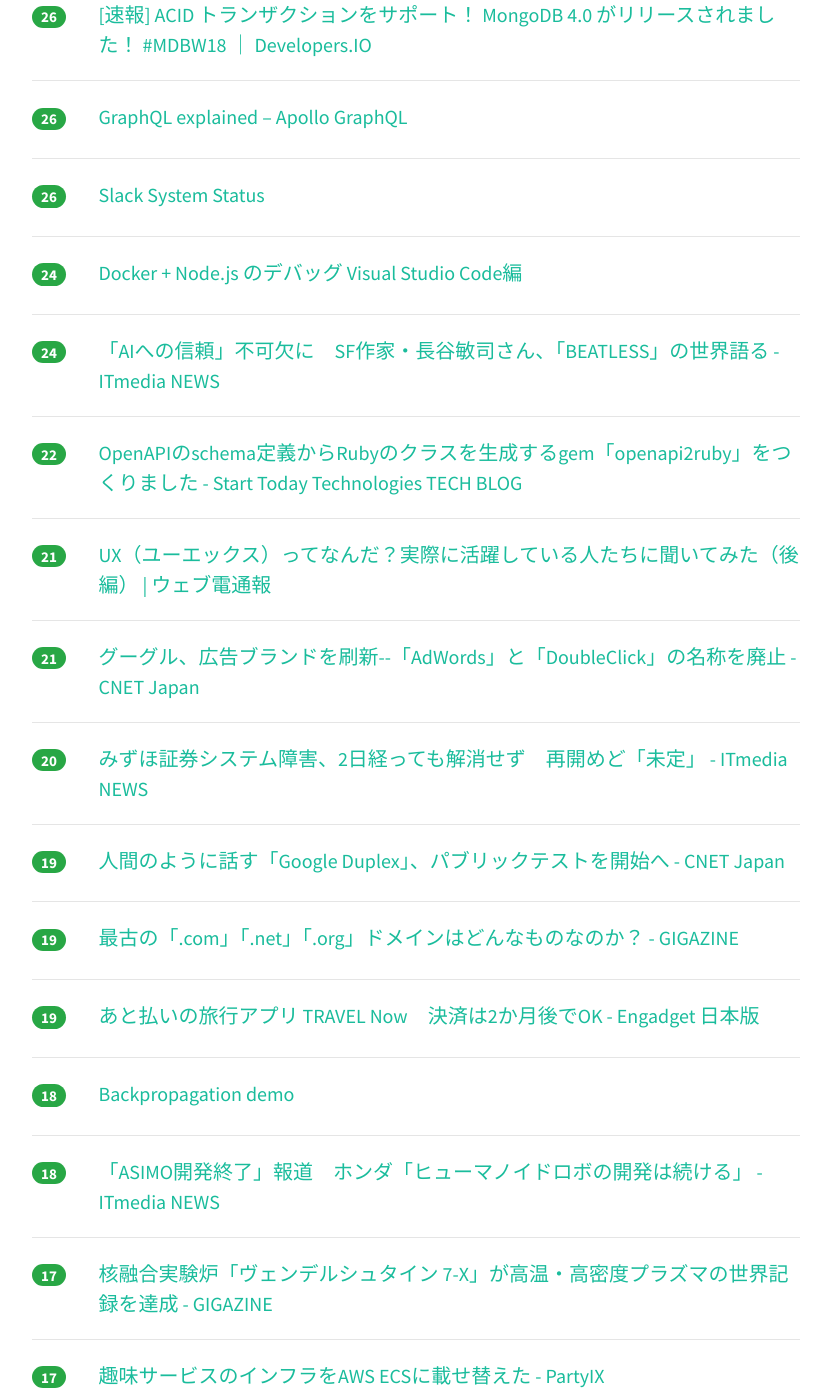
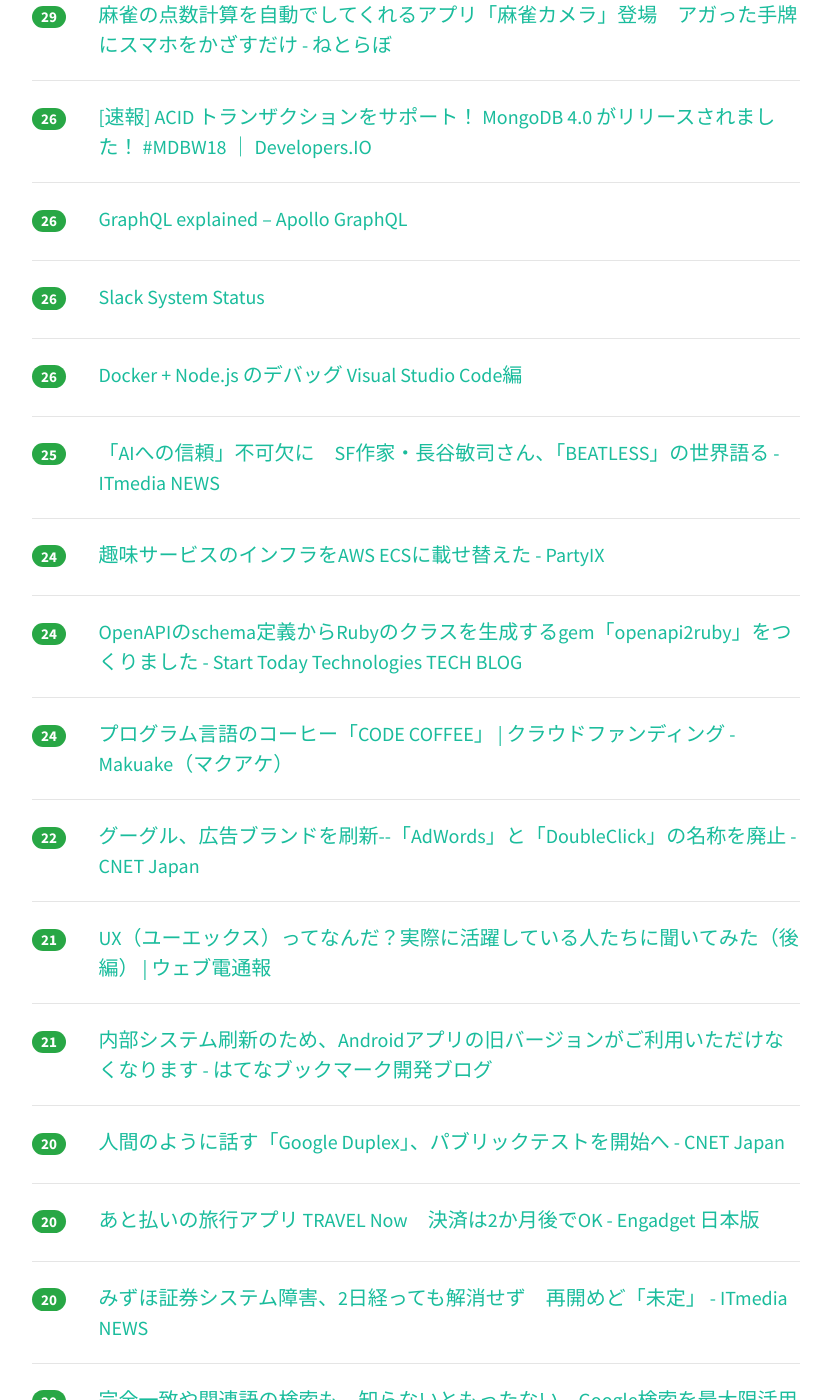
Before and after one commit to yatta47/hatena-matome-site, a Jekyll site: the page built from _posts/2018-06-28-hatena.md, in a window 1280 px wide and 1400 px high, scrolled down 2289 px. Shown: the whole window, without its empty margins (224-1053 px from the left). Built offline with Jekyll 4.4.1, drawn with Linux system fonts in a browser that asks for light colours; nearby versions of some CDN libraries; some of the changed text lies outside the part shown.

Commit message:
Updated 2018-06-28

```diff
--- a/_posts/2018-06-28-hatena.md
+++ b/_posts/2018-06-28-hatena.md
@@ -1,39 +1,44 @@
 ---
 layout: post
 title:  "2018-06-28 はてぶIT"
-date:   2018-06-28 15:02:23
+date:   2018-06-28 16:03:21
 tags: [it-hotentry]
 ---
-62 件のデータあり
+63 件のデータあり
 
 <hr><div class="row">
-<div class="col-1"><span class="badge badge-pill badge-success h2">310</span></div>
+<div class="col-1"><span class="badge badge-pill badge-success h2">356</span></div>
 <div class="col-11"><a href='https://www.watto.nagoya/entry/2018/06/28/003000' target='_blank'>Excelで絶対参照を使って九九の表を作れと言われたら - しいたげられたしいたけ</a></div>
 </div>
 <hr>
 <div class="row">
-<div class="col-1"><span class="badge badge-pill badge-success h2">122</span></div>
+<div class="col-1"><span class="badge badge-pill badge-success h2">139</span></div>
 <div class="col-11"><a href='http://blog.cybozu.io/entry/2018/06/28/080000' target='_blank'>ファイルシステムサイズの拡張時にデータベースアクセスがスローダウンする問題の解決 - Cybozu Inside Out | サイボウズエンジニアのブログ</a></div>
 </div>
 <hr>
 <div class="row">
-<div class="col-1"><span class="badge badge-pill badge-success h2">116</span></div>
+<div class="col-1"><span class="badge badge-pill badge-success h2">127</span></div>
 <div class="col-11"><a href='https://coliss.com/articles/build-websites/operation/css/high-quality-web-icons-boxicons.html' target='_blank'>こいつ動くぞ！商用利用無料、シンプルにデザインされたフォントもSVGも揃ったフリーのアイコン素材 -Box Icons | コリス</a></div>
 </div>
 <hr>
 <div class="row">
-<div class="col-1"><span class="badge badge-pill badge-success h2">107</span></div>
+<div class="col-1"><span class="badge badge-pill badge-success h2">124</span></div>
 <div class="col-11"><a href='https://gfx.hatenablog.com/entry/2018/06/28/100103' target='_blank'>DX: Developer Experience （開発体験）は重要だ - Islands in the byte stream</a></div>
 </div>
 <hr>
 <div class="row">
-<div class="col-1"><span class="badge badge-pill badge-success h2">89</span></div>
-<div class="col-11"><a href='https://av.watch.impress.co.jp/docs/news/1129733.html' target='_blank'>約1.5万円でLDAC対応の超小型プレーヤー「M0」。Bluetooth送受信やUSB入出力も - AV Watch</a></div>
+<div class="col-1"><span class="badge badge-pill badge-success h2">95</span></div>
+<div class="col-11"><a href='https://geek-out.jp/column/entry/2018/06/28/110000' target='_blank'>フルタイムのコミッターとして企業に属しながらオープンソースのプログラミング言語を開発するということ - GeekOut</a></div>
 </div>
 <hr>
 <div class="row">
-<div class="col-1"><span class="badge badge-pill badge-success h2">82</span></div>
-<div class="col-11"><a href='https://geek-out.jp/column/entry/2018/06/28/110000' target='_blank'>フルタイムのコミッターとして企業に属しながらオープンソースのプログラミング言語を開発するということ - GeekOut</a></div>
+<div class="col-1"><span class="badge badge-pill badge-success h2">94</span></div>
+<div class="col-11"><a href='https://japan.cnet.com/article/35121533/' target='_blank'>「ニコニコ動画」は新体制で本当に変わるのか--栗田代表に独占インタビュー - CNET Japan</a></div>
+</div>
+<hr>
+<div class="row">
+<div class="col-1"><span class="badge badge-pill badge-success h2">91</span></div>
+<div class="col-11"><a href='https://av.watch.impress.co.jp/docs/news/1129733.html' target='_blank'>約1.5万円でLDAC対応の超小型プレーヤー「M0」。Bluetooth送受信やUSB入出力も - AV Watch</a></div>
 </div>
 <hr>
 <div class="row">
@@ -42,43 +47,48 @@ tags: [it-hotentry]
 </div>
 <hr>
 <div class="row">
-<div class="col-1"><span class="badge badge-pill badge-success h2">79</span></div>
-<div class="col-11"><a href='https://japan.cnet.com/article/35121533/' target='_blank'>「ニコニコ動画」は新体制で本当に変わるのか--栗田代表に独占インタビュー - CNET Japan</a></div>
-</div>
-<hr>
-<div class="row">
-<div class="col-1"><span class="badge badge-pill badge-success h2">69</span></div>
+<div class="col-1"><span class="badge badge-pill badge-success h2">76</span></div>
 <div class="col-11"><a href='https://travel.app/' target='_blank'>TRAVEL Now（トラベルナウ）｜思い立ったら すぐトラベル</a></div>
 </div>
 <hr>
 <div class="row">
-<div class="col-1"><span class="badge badge-pill badge-success h2">66</span></div>
+<div class="col-1"><span class="badge badge-pill badge-success h2">75</span></div>
 <div class="col-11"><a href='http://techblog.lclco.com/entry/2018/06/28/080000' target='_blank'>E2EテストをPhantomJSから、Puppeteer + Headless Chromeへ移行しました - LCL Engineers' Blog</a></div>
 </div>
 <hr>
 <div class="row">
-<div class="col-1"><span class="badge badge-pill badge-success h2">58</span></div>
+<div class="col-1"><span class="badge badge-pill badge-success h2">64</span></div>
+<div class="col-11"><a href='http://tech.mercari.com/entry/2018/06/28/100000' target='_blank'>数百GBのデータをMySQLからBigQueryへ同期する - Mercari Engineering Blog</a></div>
+</div>
+<hr>
+<div class="row">
+<div class="col-1"><span class="badge badge-pill badge-success h2">63</span></div>
 <div class="col-11"><a href='https://japanese.engadget.com/2018/06/27/asimo/' target='_blank'>ホンダ、ヒト型ロボット「ASIMO」開発終了との報。技術は転けないバイクや介護支援外骨格などに応用へ - Engadget 日本版</a></div>
 </div>
 <hr>
 <div class="row">
-<div class="col-1"><span class="badge badge-pill badge-success h2">55</span></div>
-<div class="col-11"><a href='http://tech.mercari.com/entry/2018/06/28/100000' target='_blank'>数百GBのデータをMySQLからBigQueryへ同期する - Mercari Engineering Blog</a></div>
-</div>
-<hr>
-<div class="row">
-<div class="col-1"><span class="badge badge-pill badge-success h2">47</span></div>
+<div class="col-1"><span class="badge badge-pill badge-success h2">49</span></div>
 <div class="col-11"><a href='https://www.fukulow.info/ipadblog-matome/' target='_blank'>【図解】10.5インチiPad Proだけでブログを更新する全過程まとめ。 | DRESS CODE.（ドレスコード） -メンズファッションブログ-</a></div>
 </div>
 <hr>
 <div class="row">
-<div class="col-1"><span class="badge badge-pill badge-success h2">38</span></div>
+<div class="col-1"><span class="badge badge-pill badge-success h2">46</span></div>
 <div class="col-11"><a href='https://wirelesswire.jp/2018/06/65757/' target='_blank'>最強のプログラミング勉強法が写経である理由 - WirelessWire News（ワイヤレスワイヤーニュース）</a></div>
 </div>
 <hr>
 <div class="row">
+<div class="col-1"><span class="badge badge-pill badge-success h2">38</span></div>
+<div class="col-11"><a href='https://qiita.com/Yatima/items/cb1962fb09f827957981' target='_blank'>「Firebaseの脆弱性で1億件超漏洩」の真相とは？ #Firebase #FJUG</a></div>
+</div>
+<hr>
+<div class="row">
 <div class="col-1"><span class="badge badge-pill badge-success h2">37</span></div>
-<div class="col-11"><a href='https://qiita.com/Yatima/items/cb1962fb09f827957981' target='_blank'>「Firebaseの脆弱性で1億件超漏洩」の真相とは？ #Firebase #FJUG</a></div>
+<div class="col-11"><a href='https://blog.kibe.la/entry/2018/06/28/114716' target='_blank'>採用やってます！（We're Hiring!） - Kibela Blog</a></div>
+</div>
+<hr>
+<div class="row">
+<div class="col-1"><span class="badge badge-pill badge-success h2">35</span></div>
+<div class="col-11"><a href='http://www.itmedia.co.jp/news/articles/1806/28/news082.html' target='_blank'>「ASIMO開発終了」報道　ホンダ「ヒューマノイドロボの開発は続ける」 - ITmedia NEWS</a></div>
 </div>
 <hr>
 <div class="row">
@@ -92,18 +102,13 @@ tags: [it-hotentry]
 </div>
 <hr>
 <div class="row">
-<div class="col-1"><span class="badge badge-pill badge-success h2">28</span></div>
-<div class="col-11"><a href='http://nlab.itmedia.co.jp/nl/articles/1806/27/news131.html' target='_blank'>麻雀の点数計算を自動でしてくれるアプリ「麻雀カメラ」登場　アガった手牌にスマホをかざすだけ - ねとらぼ</a></div>
-</div>
-<hr>
-<div class="row">
-<div class="col-1"><span class="badge badge-pill badge-success h2">28</span></div>
+<div class="col-1"><span class="badge badge-pill badge-success h2">32</span></div>
 <div class="col-11"><a href='https://yandod.github.io/blog/2018/06/28/programming/' target='_blank'>ディスる前に知っておくべき「プログラミング教育」のこと - Yusuke Ando a.k.a yando</a></div>
 </div>
 <hr>
 <div class="row">
-<div class="col-1"><span class="badge badge-pill badge-success h2">28</span></div>
-<div class="col-11"><a href='https://blog.kibe.la/entry/2018/06/28/114716' target='_blank'>採用やってます！（We're Hiring!） - Kibela Blog</a></div>
+<div class="col-1"><span class="badge badge-pill badge-success h2">29</span></div>
+<div class="col-11"><a href='http://nlab.itmedia.co.jp/nl/articles/1806/27/news131.html' target='_blank'>麻雀の点数計算を自動でしてくれるアプリ「麻雀カメラ」登場　アガった手牌にスマホをかざすだけ - ねとらぼ</a></div>
 </div>
 <hr>
 <div class="row">
@@ -122,18 +127,33 @@ tags: [it-hotentry]
 </div>
 <hr>
 <div class="row">
-<div class="col-1"><span class="badge badge-pill badge-success h2">24</span></div>
+<div class="col-1"><span class="badge badge-pill badge-success h2">26</span></div>
 <div class="col-11"><a href='https://qiita.com/tailix/items/fe3804e7a58978741d56' target='_blank'>Docker + Node.js のデバッグ Visual Studio Code編</a></div>
 </div>
 <hr>
 <div class="row">
-<div class="col-1"><span class="badge badge-pill badge-success h2">24</span></div>
+<div class="col-1"><span class="badge badge-pill badge-success h2">25</span></div>
 <div class="col-11"><a href='http://www.itmedia.co.jp/news/articles/1806/28/news025.html' target='_blank'>「AIへの信頼」不可欠に　SF作家・長谷敏司さん、「BEATLESS」の世界語る - ITmedia NEWS</a></div>
 </div>
 <hr>
 <div class="row">
+<div class="col-1"><span class="badge badge-pill badge-success h2">24</span></div>
+<div class="col-11"><a href='https://h3poteto.hatenablog.com/entry/2018/06/25/010000' target='_blank'>趣味サービスのインフラをAWS ECSに載せ替えた - PartyIX</a></div>
+</div>
+<hr>
+<div class="row">
+<div class="col-1"><span class="badge badge-pill badge-success h2">24</span></div>
+<div class="col-11"><a href='https://tech.starttoday-tech.com/entry/openapi2ruby' target='_blank'>OpenAPIのschema定義からRubyのクラスを生成するgem「openapi2ruby」をつくりました - Start Today Technologies TECH BLOG</a></div>
+</div>
+<hr>
+<div class="row">
+<div class="col-1"><span class="badge badge-pill badge-success h2">24</span></div>
+<div class="col-11"><a href='https://www.makuake.com/project/code-coffee/' target='_blank'>プログラム言語のコーヒー「CODE COFFEE」 | クラウドファンディング - Makuake（マクアケ）</a></div>
+</div>
+<hr>
+<div class="row">
 <div class="col-1"><span class="badge badge-pill badge-success h2">22</span></div>
-<div class="col-11"><a href='https://tech.starttoday-tech.com/entry/openapi2ruby' target='_blank'>OpenAPIのschema定義からRubyのクラスを生成するgem「openapi2ruby」をつくりました - Start Today Technologies TECH BLOG</a></div>
+<div class="col-11"><a href='https://japan.cnet.com/article/35121579/' target='_blank'>グーグル、広告ブランドを刷新--「AdWords」と「DoubleClick」の名称を廃止 - CNET Japan</a></div>
 </div>
 <hr>
 <div class="row">
@@ -143,7 +163,17 @@ tags: [it-hotentry]
 <hr>
 <div class="row">
 <div class="col-1"><span class="badge badge-pill badge-success h2">21</span></div>
-<div class="col-11"><a href='https://japan.cnet.com/article/35121579/' target='_blank'>グーグル、広告ブランドを刷新--「AdWords」と「DoubleClick」の名称を廃止 - CNET Japan</a></div>
+<div class="col-11"><a href='http://bookmark.hatenastaff.com/entry/2018/06/28/124851' target='_blank'>内部システム刷新のため、Androidアプリの旧バージョンがご利用いただけなくなります - はてなブックマーク開発ブログ</a></div>
+</div>
+<hr>
+<div class="row">
+<div class="col-1"><span class="badge badge-pill badge-success h2">20</span></div>
+<div class="col-11"><a href='https://japan.cnet.com/article/35121577/' target='_blank'>人間のように話す「Google Duplex」、パブリックテストを開始へ - CNET Japan</a></div>
+</div>
+<hr>
+<div class="row">
+<div class="col-1"><span class="badge badge-pill badge-success h2">20</span></div>
+<div class="col-11"><a href='https://japanese.engadget.com/2018/06/27/travel-now-2-ok/' target='_blank'>あと払いの旅行アプリ TRAVEL Now　決済は2か月後でOK - Engadget 日本版</a></div>
 </div>
 <hr>
 <div class="row">
@@ -152,8 +182,13 @@ tags: [it-hotentry]
 </div>
 <hr>
 <div class="row">
-<div class="col-1"><span class="badge badge-pill badge-success h2">19</span></div>
-<div class="col-11"><a href='https://japan.cnet.com/article/35121577/' target='_blank'>人間のように話す「Google Duplex」、パブリックテストを開始へ - CNET Japan</a></div>
+<div class="col-1"><span class="badge badge-pill badge-success h2">20</span></div>
+<div class="col-11"><a href='https://www.lifehacker.jp/2018/06/the-tiny-essential-google-tricks-for-way-better-search.html' target='_blank'>完全一致や関連語の検索も。知らないともったない、Google検索を最大限活用する9つのテクニック | ライフハッカー［日本版］</a></div>
+</div>
+<hr>
+<div class="row">
+<div class="col-1"><span class="badge badge-pill badge-success h2">20</span></div>
+<div class="col-11"><a href='https://jp.techcrunch.com/2018/06/28/2018-06-27-this-clever-case-pops-open-to-protect-your-phone-when-you-drop-it/' target='_blank'>この賢いケースは落としたときに開いてスマホを守る | TechCrunch Japan</a></div>
 </div>
 <hr>
 <div class="row">
@@ -163,17 +198,12 @@ tags: [it-hotentry]
 <hr>
 <div class="row">
 <div class="col-1"><span class="badge badge-pill badge-success h2">19</span></div>
-<div class="col-11"><a href='https://japanese.engadget.com/2018/06/27/travel-now-2-ok/' target='_blank'>あと払いの旅行アプリ TRAVEL Now　決済は2か月後でOK - Engadget 日本版</a></div>
+<div class="col-11"><a href='https://kubernetes.io/blog/2018/06/27/kubernetes-1.11-release-announcement/' target='_blank'>Kubernetes 1.11: In-Cluster Load Balancing and CoreDNS Plugin Graduate to General Availability - Kubernetes</a></div>
 </div>
 <hr>
 <div class="row">
 <div class="col-1"><span class="badge badge-pill badge-success h2">18</span></div>
 <div class="col-11"><a href='https://google-developers.appspot.com/machine-learning/crash-course/backprop-scroll/' target='_blank'>Backpropagation demo</a></div>
-</div>
-<hr>
-<div class="row">
-<div class="col-1"><span class="badge badge-pill badge-success h2">18</span></div>
-<div class="col-11"><a href='http://www.itmedia.co.jp/news/articles/1806/28/news082.html' target='_blank'>「ASIMO開発終了」報道　ホンダ「ヒューマノイドロボの開発は続ける」 - ITmedia NEWS</a></div>
 </div>
 <hr>
 <div class="row">
@@ -183,37 +213,12 @@ tags: [it-hotentry]
 <hr>
 <div class="row">
 <div class="col-1"><span class="badge badge-pill badge-success h2">17</span></div>
-<div class="col-11"><a href='https://h3poteto.hatenablog.com/entry/2018/06/25/010000' target='_blank'>趣味サービスのインフラをAWS ECSに載せ替えた - PartyIX</a></div>
-</div>
-<hr>
-<div class="row">
-<div class="col-1"><span class="badge badge-pill badge-success h2">17</span></div>
-<div class="col-11"><a href='https://www.lifehacker.jp/2018/06/the-tiny-essential-google-tricks-for-way-better-search.html' target='_blank'>完全一致や関連語の検索も。知らないともったない、Google検索を最大限活用する9つのテクニック | ライフハッカー［日本版］</a></div>
-</div>
-<hr>
-<div class="row">
-<div class="col-1"><span class="badge badge-pill badge-success h2">17</span></div>
-<div class="col-11"><a href='http://bookmark.hatenastaff.com/entry/2018/06/28/124851' target='_blank'>内部システム刷新のため、Androidアプリの旧バージョンがご利用いただけなくなります - はてなブックマーク開発ブログ</a></div>
-</div>
-<hr>
-<div class="row">
-<div class="col-1"><span class="badge badge-pill badge-success h2">16</span></div>
 <div class="col-11"><a href='https://cloudplatform-jp.googleblog.com/2018/06/Behind-the-scenes-with-the-Dragon-Ball-Legends-GCP-backend.html' target='_blank'>Google Cloud Platform Japan 公式ブログ: 『ドラゴンボール レジェンズ』の舞台裏を支える Google Cloud</a></div>
 </div>
 <hr>
 <div class="row">
 <div class="col-1"><span class="badge badge-pill badge-success h2">15</span></div>
 <div class="col-11"><a href='https://togetter.com/li/1241327' target='_blank'>ＡＩが人間を支配するという話に疑問がありすぎて妄想してみた - Togetter</a></div>
-</div>
-<hr>
-<div class="row">
-<div class="col-1"><span class="badge badge-pill badge-success h2">15</span></div>
-<div class="col-11"><a href='https://kubernetes.io/blog/2018/06/27/kubernetes-1.11-release-announcement/' target='_blank'>Kubernetes 1.11: In-Cluster Load Balancing and CoreDNS Plugin Graduate to General Availability - Kubernetes</a></div>
-</div>
-<hr>
-<div class="row">
-<div class="col-1"><span class="badge badge-pill badge-success h2">15</span></div>
-<div class="col-11"><a href='https://jp.techcrunch.com/2018/06/28/2018-06-27-this-clever-case-pops-open-to-protect-your-phone-when-you-drop-it/' target='_blank'>この賢いケースは落としたときに開いてスマホを守る | TechCrunch Japan</a></div>
 </div>
 <hr>
 <div class="row">
@@ -232,8 +237,18 @@ tags: [it-hotentry]
 </div>
 <hr>
 <div class="row">
+<div class="col-1"><span class="badge badge-pill badge-success h2">14</span></div>
+<div class="col-11"><a href='https://www.nikkei.com/article/DGXMZO32334040Y8A620C1EAF000/' target='_blank'>ホンダ、アシモの開発取りやめ　実用型にシフト　　：日本経済新聞</a></div>
+</div>
+<hr>
+<div class="row">
 <div class="col-1"><span class="badge badge-pill badge-success h2">13</span></div>
-<div class="col-11"><a href='https://www.makuake.com/project/code-coffee/' target='_blank'>プログラム言語のコーヒー「CODE COFFEE」 | クラウドファンディング - Makuake（マクアケ）</a></div>
+<div class="col-11"><a href='https://kimafuro.jp/2018/06/28/archives/857' target='_blank'>AI投資信託を始める　ウェルスナビを申し込んでみた</a></div>
+</div>
+<hr>
+<div class="row">
+<div class="col-1"><span class="badge badge-pill badge-success h2">13</span></div>
+<div class="col-11"><a href='http://www.itmedia.co.jp/news/articles/1806/28/news068.html' target='_blank'>「Googleアシスタント」による電話予約代行「Duplex」のテストを今夏開始へ - ITmedia NEWS</a></div>
 </div>
 <hr>
 <div class="row">
@@ -243,26 +258,11 @@ tags: [it-hotentry]
 <hr>
 <div class="row">
 <div class="col-1"><span class="badge badge-pill badge-success h2">12</span></div>
-<div class="col-11"><a href='http://www.itmedia.co.jp/news/articles/1806/28/news068.html' target='_blank'>「Googleアシスタント」による電話予約代行「Duplex」のテストを今夏開始へ - ITmedia NEWS</a></div>
+<div class="col-11"><a href='http://kamomako.hatenablog.jp/entry/youkai-watch-world' target='_blank'>妖怪ウォッチワールド・リセマラ確率検証・初心者おすすめ攻略情報まとめ・GPS信号が見つかりません - 【暮らしを豊かに:Smart Life Net】</a></div>
 </div>
 <hr>
 <div class="row">
 <div class="col-1"><span class="badge badge-pill badge-success h2">12</span></div>
-<div class="col-11"><a href='https://www.nikkei.com/article/DGXMZO32334040Y8A620C1EAF000/' target='_blank'>ホンダ、アシモの開発取りやめ　実用型にシフト　　：日本経済新聞</a></div>
-</div>
-<hr>
-<div class="row">
-<div class="col-1"><span class="badge badge-pill badge-success h2">11</span></div>
-<div class="col-11"><a href='http://kamomako.hatenablog.jp/entry/youkai-watch-world' target='_blank'>妖怪ウォッチワールド・リセマラ確率検証・初心者おすすめ攻略情報まとめ・GPS信号が見つかりません - 【暮らしを豊かに:Smart Life Net】</a></div>
-</div>
-<hr>
-<div class="row">
-<div class="col-1"><span class="badge badge-pill badge-success h2">11</span></div>
-<div class="col-11"><a href='https://kimafuro.jp/2018/06/28/archives/857' target='_blank'>AI投資信託を始める　ウェルスナビを申し込んでみた</a></div>
-</div>
-<hr>
-<div class="row">
-<div class="col-1"><span class="badge badge-pill badge-success h2">11</span></div>
 <div class="col-11"><a href='https://internet.watch.impress.co.jp/docs/yajiuma/1129946.html' target='_blank'>iPhoneをかざすだけで麻雀の点数計算ができるアプリ配信開始、「アカギ」とのコラボも【やじうまWatch】 - INTERNET Watch</a></div>
 </div>
 <hr>
@@ -277,13 +277,18 @@ tags: [it-hotentry]
 </div>
 <hr>
 <div class="row">
+<div class="col-1"><span class="badge badge-pill badge-success h2">9</span></div>
+<div class="col-11"><a href='http://www.itmedia.co.jp/news/articles/1806/28/news074.html' target='_blank'>Google、広告サービスの「AdWords」や「DoubleClick」を改称し再編成 - ITmedia NEWS</a></div>
+</div>
+<hr>
+<div class="row">
 <div class="col-1"><span class="badge badge-pill badge-success h2">8</span></div>
 <div class="col-11"><a href='https://www.kenkokarate.com/entry/2018/06/28/055934' target='_blank'>【HTTPSにしてPV激減】グーグルさんにメールで質問しています⁉︎ - 空手ヲタと人間は共存できる　</a></div>
 </div>
 <hr>
 <div class="row">
-<div class="col-1"><span class="badge badge-pill badge-success h2">8</span></div>
-<div class="col-11"><a href='http://www.itmedia.co.jp/news/articles/1806/28/news074.html' target='_blank'>Google、広告サービスの「AdWords」や「DoubleClick」を改称し再編成 - ITmedia NEWS</a></div>
+<div class="col-1"><span class="badge badge-pill badge-success h2">7</span></div>
+<div class="col-11"><a href='https://jp.techcrunch.com/2018/06/27/2018-06-26-google-is-testing-a-new-image-search-on-desktop-that-looks-more-like-pinterest/' target='_blank'>Googleがデスクトップの新しい画像検索をテスト中、検索結果がPinterestに似てるだけ? | TechCrunch Japan</a></div>
 </div>
 <hr>
 <div class="row">
@@ -297,13 +302,13 @@ tags: [it-hotentry]
 </div>
 <hr>
 <div class="row">
-<div class="col-1"><span class="badge badge-pill badge-success h2">5</span></div>
-<div class="col-11"><a href='https://headlines.yahoo.co.jp/hl?a=20180627-00000121-asahi-soci' target='_blank'>辰巳渚さん、交通事故で死去　「『捨てる！』技術」著者（朝日新聞デジタル） - Yahoo!ニュース</a></div>
+<div class="col-1"><span class="badge badge-pill badge-success h2">6</span></div>
+<div class="col-11"><a href='http://www.itmedia.co.jp/news/articles/1806/28/news107.html' target='_blank'>電子チケット「LINE チケット」今秋スタート　不正転売防ぐ - ITmedia NEWS</a></div>
 </div>
 <hr>
 <div class="row">
 <div class="col-1"><span class="badge badge-pill badge-success h2">5</span></div>
-<div class="col-11"><a href='https://jp.techcrunch.com/2018/06/27/2018-06-26-google-is-testing-a-new-image-search-on-desktop-that-looks-more-like-pinterest/' target='_blank'>Googleがデスクトップの新しい画像検索をテスト中、検索結果がPinterestに似てるだけ? | TechCrunch Japan</a></div>
+<div class="col-11"><a href='https://headlines.yahoo.co.jp/hl?a=20180627-00000121-asahi-soci' target='_blank'>辰巳渚さん、交通事故で死去　「『捨てる！』技術」著者（朝日新聞デジタル） - Yahoo!ニュース</a></div>
 </div>
 <hr>
 <div class="row">
```
